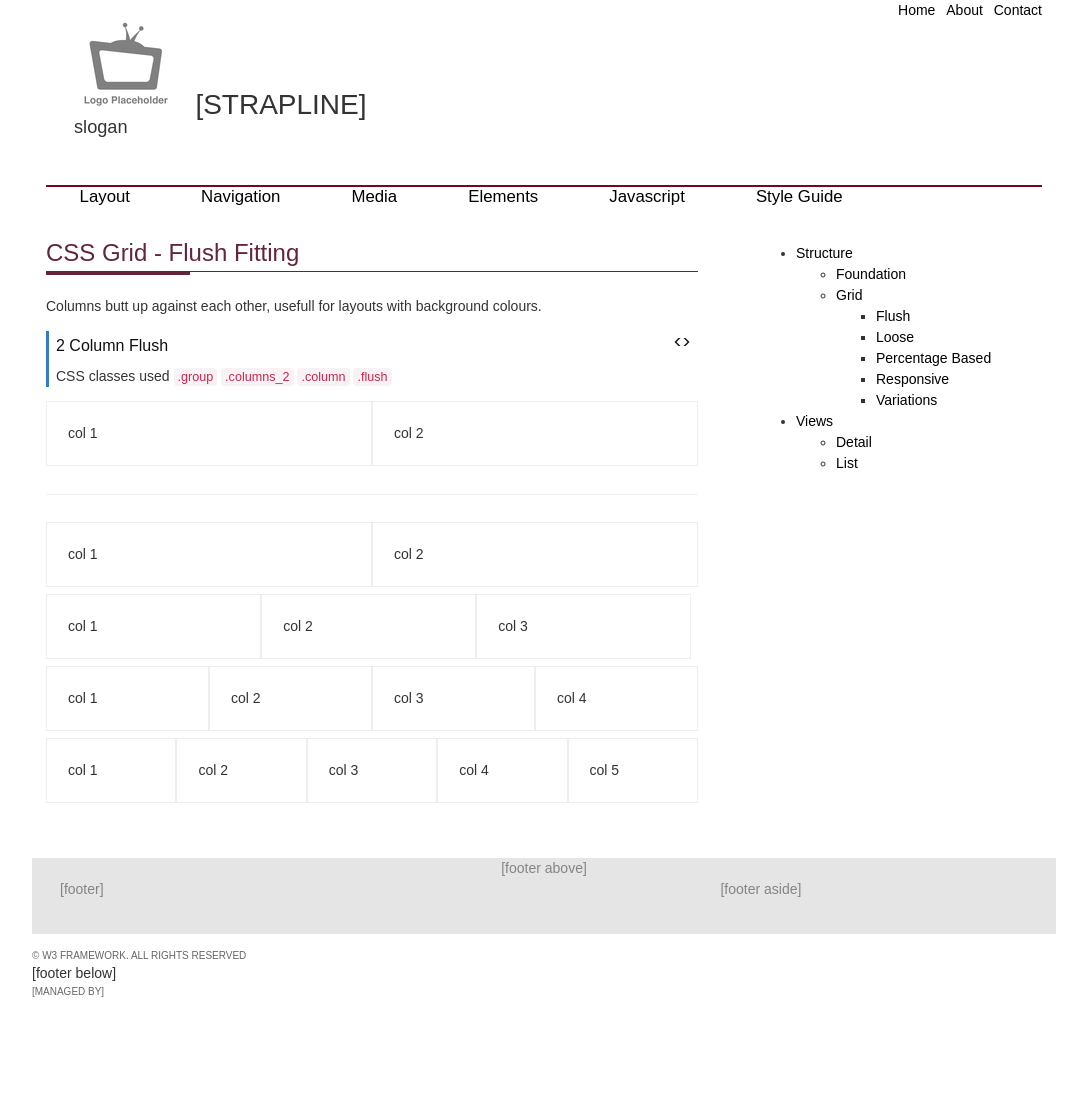
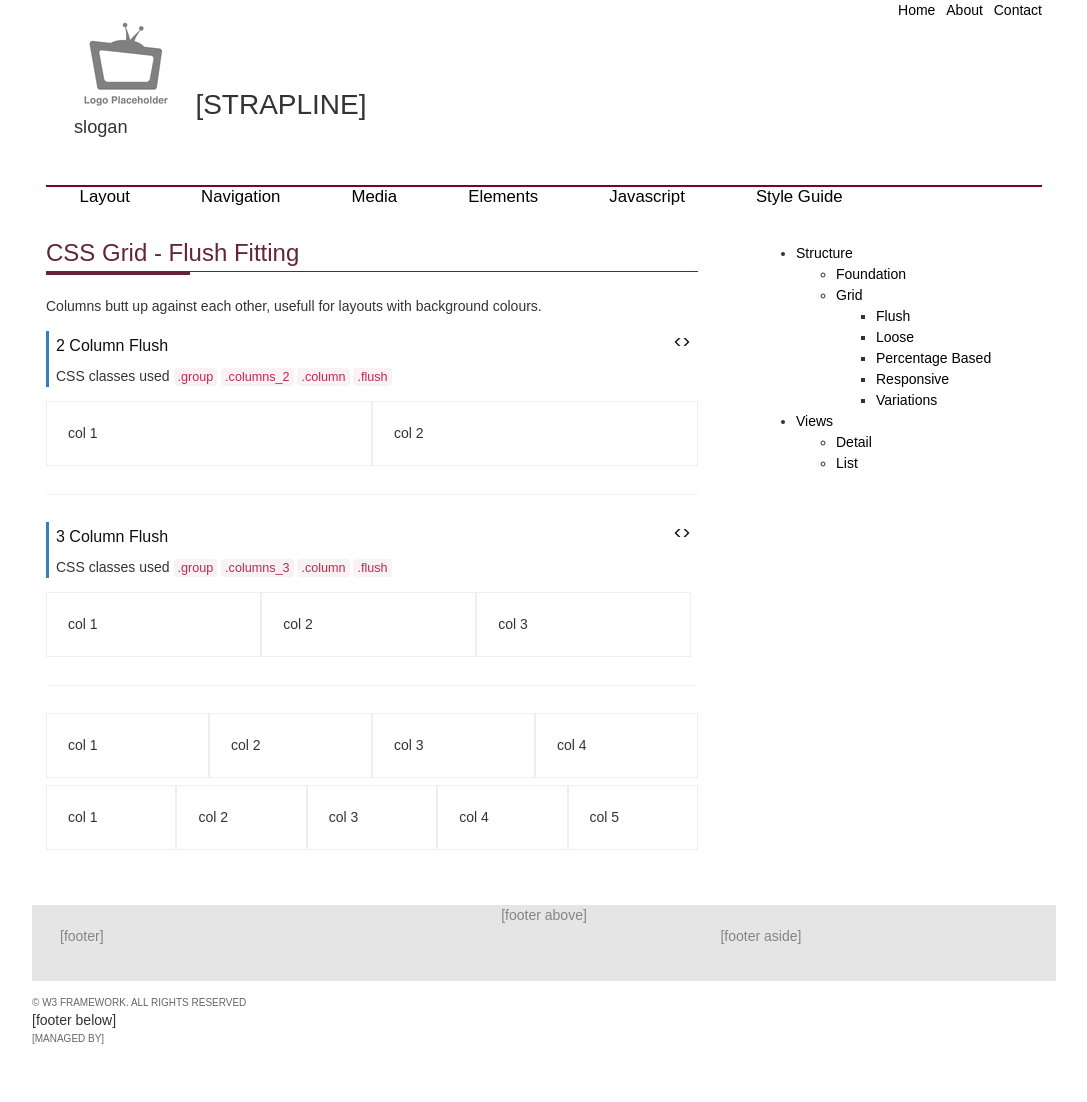
Before and after one commit to 2dpi/templates, a Jekyll site: the page built from www/elements/manual/layout/flush.html, in a window 1280 px wide. Shown: the whole page, without its empty margins (96-1183 px from the left). Built offline with Jekyll 4.4.1, drawn with Linux system fonts in a browser that asks for light colours; some web fonts are replaced; before the commit the page ends 1055 px from its top, so only the background shows below that.

Commit message:
adding pages

```diff
--- a/www/elements/manual/layout/flush.html
+++ b/www/elements/manual/layout/flush.html
@@ -32,15 +32,31 @@ keywords: css3 grid
 
         </div>
         <hr>
-        <div class="columns_2 flush out_tight out_only_bottom">
-          <div class="column in_loose outline">col 1</div>
-          <div class="column in_loose outline">col 2</div>
+        <div class="callout">
+          <h4>3 Column Flush<i class="icon-embed float_right toggle"></i></h4>
+          <p>CSS classes used <code>.group</code> <code>.columns_3</code>  <code>.column</code> <code>.flush</code></p>
         </div>
-        <div class="columns_3 flush out_tight out_only_bottom">
+        <div class="toggle_hide group columns_3 flush out_tight out_only_bottom">
           <div class="column in_loose outline">col 1</div>
           <div class="column in_loose outline">col 2</div>
           <div class="column in_loose outline">col 3</div>
         </div>
+        <div class="toggle_show container_panel out_tight out_only_bottom in_tight fill">
+{% highlight html %}{% raw %}<!-- add .group (clearfix) to solve floating problems -->
+<!-- add .columns_2 to indicate number of columns -->
+<div class="group columns_3">
+  <!-- add .column to identify column -->
+  <div class="column">col 1</div>
+  <!-- add .column to identify column -->
+  <div class="column">col 2</div>
+  <!-- add .column to identify column -->
+  <div class="column">col 3</div>
+</div>
+{% endraw %}{% endhighlight %}
+
+        </div>
+        <hr>
+
         <div class="columns_4 flush out_tight out_only_bottom">
           <div class="column in_loose outline">col 1</div>
           <div class="column in_loose outline">col 2</div>
```
